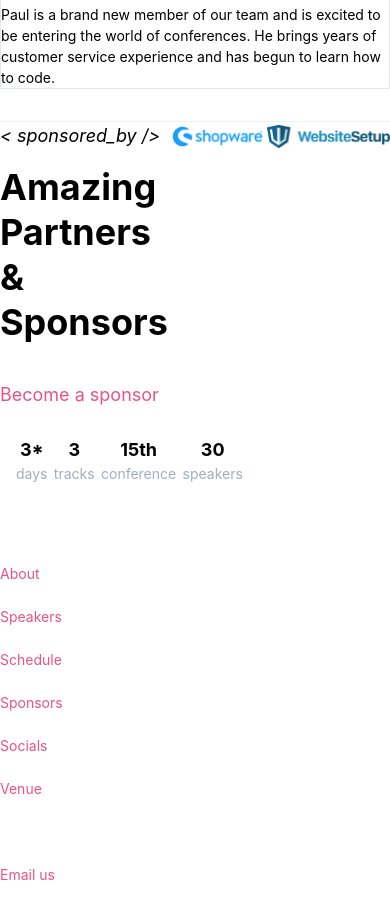
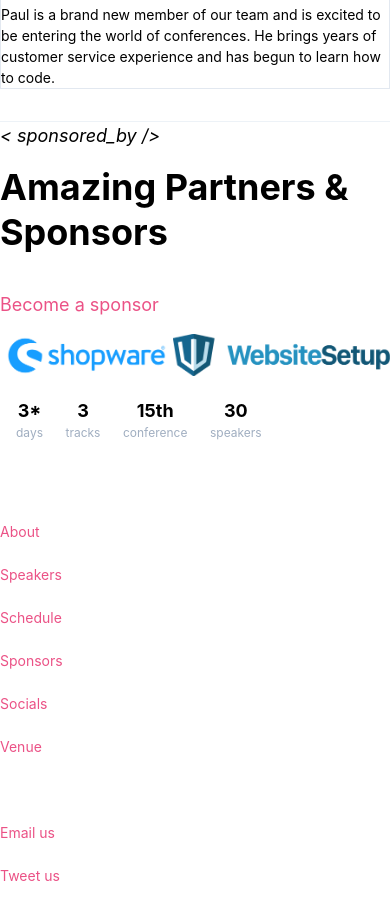
Before and after one commit to vitisevents/phpuk, an Eleventy site: page site/about.njk in a window 390 px wide. Shown: the part 3506-4412 px from the top of the page. Built offline with nearby package versions, Linux system fonts and the light colour scheme; Eleventy itself is replaced by a stand-in of ours; files that its build step writes are made by us from their sources.

Commit message:
Responsive sponsor logos

```diff
--- a/site/includes/components/cta.njk
+++ b/site/includes/components/cta.njk
@@ -5,11 +5,11 @@
         <div class="text-center">
           <span class="block font-bold text-xl lg:text-4xl text-blue-500">{{feature.stat}}</span>
           <span class="hidden lg:block text-gray-500 font-mono text-sm">{{feature.title}}</span>
-          <span class="block lg:hidden text-gray-500 font-mono text-sm">{{feature.short}}</span>
+          <span class="block lg:hidden text-gray-500 font-mono text-xs">{{feature.short}}</span>
         </div>
       {% endfor %}
       <div>
-        <a class="inline-block text-sm uppercase tracking-widest rounded-full py-3 px-6 text-white font-semibold bg-blue-600 hover:bg-white hover:text-blue-600" href="{{site.tickets_url}}" target="_blank" rel="noopener">Get Tickets</a>
+        <a class="inline-block text-xs lg:text-sm uppercase tracking-widest rounded-full py-2 lg:py-3 px-3 lg:px-6 text-white font-semibold bg-blue-600 hover:bg-white hover:text-blue-600" href="{{site.tickets_url}}" target="_blank" rel="noopener">Get Tickets</a>
       </div>
     </div>
   </div>
--- a/site/includes/components/sponsors.njk
+++ b/site/includes/components/sponsors.njk
@@ -1,12 +1,12 @@
 <section class="py-24 bg-white border-t border-gray-200">
 	<div class="px-8 container mx-auto">
-		<div class="flex">
-			<div class="pr-16 w-1/3">
+		<div class="flex flex-col lg:flex-row">
+			<div class="pr-16 lg:w-1/3">
 				<i class="inline-block font-mono text-blue-400 mb-4 lowercase">&#60; sponsored_by &#47;&#62;</i>
 				<h2 class="text-4xl">Amazing Partners &amp; Sponsors</h2>
 				<a class="inline-block text-blue-500 px-8 py-3 bg-gray-100 hover:bg-blue-100 hover:text-blue-800" href="/sponsors/packages/">Become a sponsor</a>
 			</div>
-			<div class="w-2/3">
+			<div class="lg:w-2/3">
 				<div class="flex flex-wrap justify-center items-center">
 					{% for sponsor in sponsors.sponsors %}
 						<a href="{{sponsor.url}}" class="sponsor-icon mx-8 mt-8" target="_blank">
```
Lines whose indentation alone changed are shown as unchanged.
